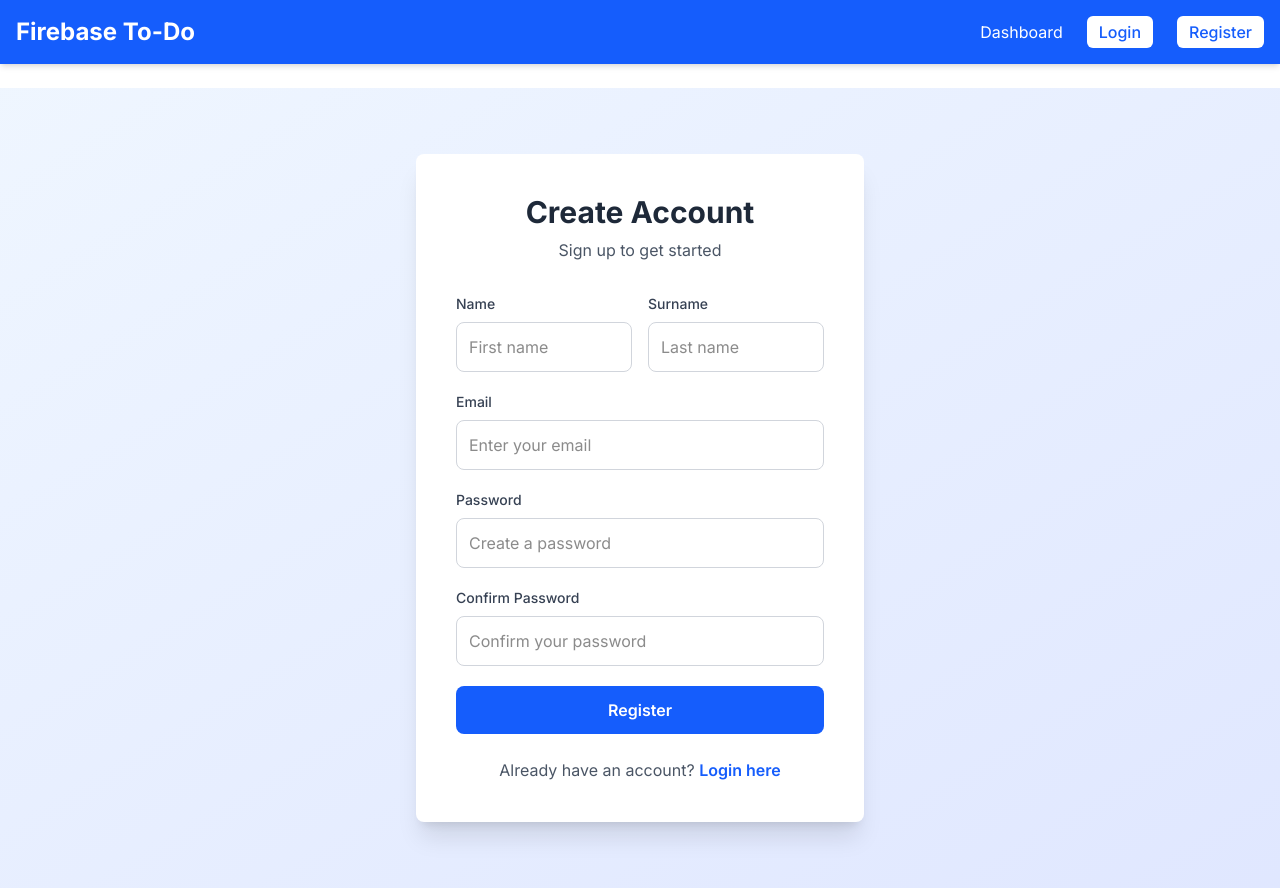
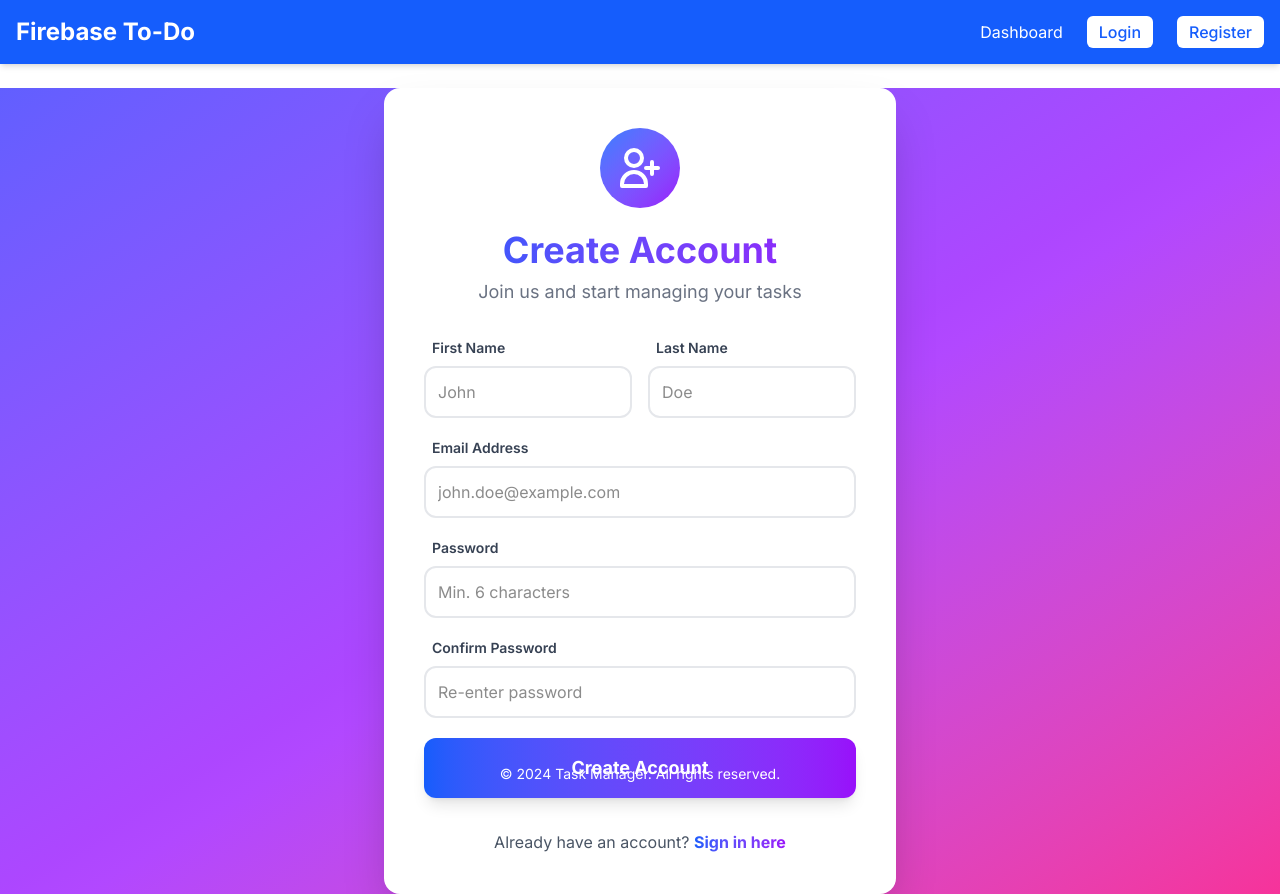
Before and after one commit to graceniyigena34/Firebase-CRUD-To-Do-App-with-Authentication, a Next.js app: page /register in a window 1280 px wide. Built offline with nearby package versions, Linux system fonts and the light colour scheme; no server answers.

Commit message:
designed the register form in good UI

```diff
--- a/src/app/register/page.tsx
+++ b/src/app/register/page.tsx
@@ -40,77 +40,95 @@ export default function Register() {
   };
 
   return (
-    <div className="flex items-center justify-center min-h-screen bg-gradient-to-br from-blue-50 to-indigo-100">
-      <div className="bg-white p-10 rounded-lg shadow-xl w-full max-w-md">
+    <div className="flex items-center justify-center min-h-screen bg-gradient-to-br from-indigo-500 via-purple-500 to-pink-500">
+      <div className="bg-white p-10 rounded-2xl shadow-2xl w-full max-w-lg backdrop-blur-sm">
         <div className="text-center mb-8">
-          <h1 className="text-3xl font-bold text-gray-800">Create Account</h1>
-          <p className="text-gray-600 mt-2">Sign up to get started</p>
+          <div className="inline-block p-4 bg-gradient-to-br from-blue-500 to-purple-600 rounded-full mb-4">
+            <svg className="w-12 h-12 text-white" fill="none" stroke="currentColor" viewBox="0 0 24 24">
+              <path strokeLinecap="round" strokeLinejoin="round" strokeWidth={2} d="M18 9v3m0 0v3m0-3h3m-3 0h-3m-2-5a4 4 0 11-8 0 4 4 0 018 0zM3 20a6 6 0 0112 0v1H3v-1z" />
+            </svg>
+          </div>
+          <h1 className="text-4xl font-bold bg-gradient-to-r from-blue-600 to-purple-600 bg-clip-text text-transparent">Create Account</h1>
+          <p className="text-gray-500 mt-2 text-lg">Join us and start managing your tasks</p>
         </div>
 
         {error && (
-          <div className="bg-red-50 border border-red-200 text-red-700 px-4 py-3 rounded mb-4">
-            {error}
+          <div className="bg-red-50 border-l-4 border-red-500 text-red-700 px-4 py-3 rounded-lg mb-6 flex items-center gap-2">
+            <svg className="w-5 h-5" fill="currentColor" viewBox="0 0 20 20">
+              <path fillRule="evenodd" d="M10 18a8 8 0 100-16 8 8 0 000 16zM8.707 7.293a1 1 0 00-1.414 1.414L8.586 10l-1.293 1.293a1 1 0 101.414 1.414L10 11.414l1.293 1.293a1 1 0 001.414-1.414L11.414 10l1.293-1.293a1 1 0 00-1.414-1.414L10 8.586 8.707 7.293z" clipRule="evenodd" />
+            </svg>
+            <span>{error}</span>
           </div>
         )}
 
         <form onSubmit={register} className="space-y-5">
           <div className="grid grid-cols-2 gap-4">
             <div>
-              <label className="block text-sm font-medium text-gray-700 mb-2">Name</label>
+              <label className="block text-sm font-semibold text-gray-700 mb-2 flex items-center gap-2">
+                <span></span> First Name
+              </label>
               <input
                 type="text"
-                placeholder="First name"
+                placeholder="John"
                 value={name}
                 onChange={e => setName(e.target.value)}
-                className="border border-gray-300 p-3 w-full rounded-lg focus:ring-2 focus:ring-blue-500 focus:border-transparent"
+                className="border-2 border-gray-200 p-3 w-full rounded-xl focus:ring-2 focus:ring-purple-500 focus:border-purple-500 transition-all"
                 required
               />
             </div>
             <div>
-              <label className="block text-sm font-medium text-gray-700 mb-2">Surname</label>
+              <label className="block text-sm font-semibold text-gray-700 mb-2 flex items-center gap-2">
+                <span></span> Last Name
+              </label>
               <input
                 type="text"
-                placeholder="Last name"
+                placeholder="Doe"
                 value={surname}
                 onChange={e => setSurname(e.target.value)}
-                className="border border-gray-300 p-3 w-full rounded-lg focus:ring-2 focus:ring-blue-500 focus:border-transparent"
+                className="border-2 border-gray-200 p-3 w-full rounded-xl focus:ring-2 focus:ring-purple-500 focus:border-purple-500 transition-all"
                 required
               />
             </div>
           </div>
 
           <div>
-            <label className="block text-sm font-medium text-gray-700 mb-2">Email</label>
+            <label className="block text-sm font-semibold text-gray-700 mb-2 flex items-center gap-2">
+              <span></span> Email Address
+            </label>
             <input
               type="email"
-              placeholder="Enter your email"
+              placeholder="john.doe@example.com"
               value={email}
               onChange={e => setEmail(e.target.value)}
-              className="border border-gray-300 p-3 w-full rounded-lg focus:ring-2 focus:ring-blue-500 focus:border-transparent"
+              className="border-2 border-gray-200 p-3 w-full rounded-xl focus:ring-2 focus:ring-purple-500 focus:border-purple-500 transition-all"
               required
             />
           </div>
 
           <div>
-            <label className="block text-sm font-medium text-gray-700 mb-2">Password</label>
+            <label className="block text-sm font-semibold text-gray-700 mb-2 flex items-center gap-2">
+              <span></span> Password
+            </label>
             <input
               type="password"
-              placeholder="Create a password"
+              placeholder="Min. 6 characters"
               value={password}
               onChange={e => setPassword(e.target.value)}
-              className="border border-gray-300 p-3 w-full rounded-lg focus:ring-2 focus:ring-blue-500 focus:border-transparent"
+              className="border-2 border-gray-200 p-3 w-full rounded-xl focus:ring-2 focus:ring-purple-500 focus:border-purple-500 transition-all"
               required
             />
           </div>
 
           <div>
-            <label className="block text-sm font-medium text-gray-700 mb-2">Confirm Password</label>
+            <label className="block text-sm font-semibold text-gray-700 mb-2 flex items-center gap-2">
+              <span></span> Confirm Password
+            </label>
             <input
               type="password"
-              placeholder="Confirm your password"
+              placeholder="Re-enter password"
               value={confirmPassword}
               onChange={e => setConfirmPassword(e.target.value)}
-              className="border border-gray-300 p-3 w-full rounded-lg focus:ring-2 focus:ring-blue-500 focus:border-transparent"
+              className="border-2 border-gray-200 p-3 w-full rounded-xl focus:ring-2 focus:ring-purple-500 focus:border-purple-500 transition-all"
               required
             />
           </div>
@@ -118,18 +136,32 @@ export default function Register() {
           <button
             type="submit"
             disabled={loading}
-            className="bg-blue-600 text-white px-4 py-3 w-full rounded-lg font-semibold hover:bg-blue-700 transition-colors disabled:bg-blue-400 disabled:cursor-not-allowed"
+            className="bg-gradient-to-r from-blue-600 to-purple-600 text-white px-4 py-4 w-full rounded-xl font-bold text-lg hover:from-blue-700 hover:to-purple-700 transform hover:scale-[1.02] transition-all shadow-lg disabled:opacity-50 disabled:cursor-not-allowed disabled:transform-none"
           >
-            {loading ? "Creating Account..." : "Register"}
+            {loading ? (
+              <span className="flex items-center justify-center gap-2">
+                <svg className="animate-spin h-5 w-5" viewBox="0 0 24 24">
+                  <circle className="opacity-25" cx="12" cy="12" r="10" stroke="currentColor" strokeWidth="4" fill="none" />
+                  <path className="opacity-75" fill="currentColor" d="M4 12a8 8 0 018-8V0C5.373 0 0 5.373 0 12h4zm2 5.291A7.962 7.962 0 014 12H0c0 3.042 1.135 5.824 3 7.938l3-2.647z" />
+                </svg>
+                Creating Account...
+              </span>
+            ) : "Create Account "}
           </button>
         </form>
 
-        <p className="mt-6 text-center text-gray-600">
-          Already have an account?{" "}
-          <Link href="/login" className="text-blue-600 font-semibold hover:underline">
-            Login here
-          </Link>
-        </p>
+        <div className="mt-8 text-center">
+          <p className="text-gray-600">
+            Already have an account?{" "}
+            <Link href="/login" className="text-transparent bg-clip-text bg-gradient-to-r from-blue-600 to-purple-600 font-bold hover:underline">
+              Sign in here
+            </Link>
+          </p>
+        </div>
+      </div>
+
+      <div className="absolute bottom-4 left-0 right-0 text-center text-white text-sm">
+        <p>© 2024 Task Manager. All rights reserved.</p>
       </div>
     </div>
   );
```
